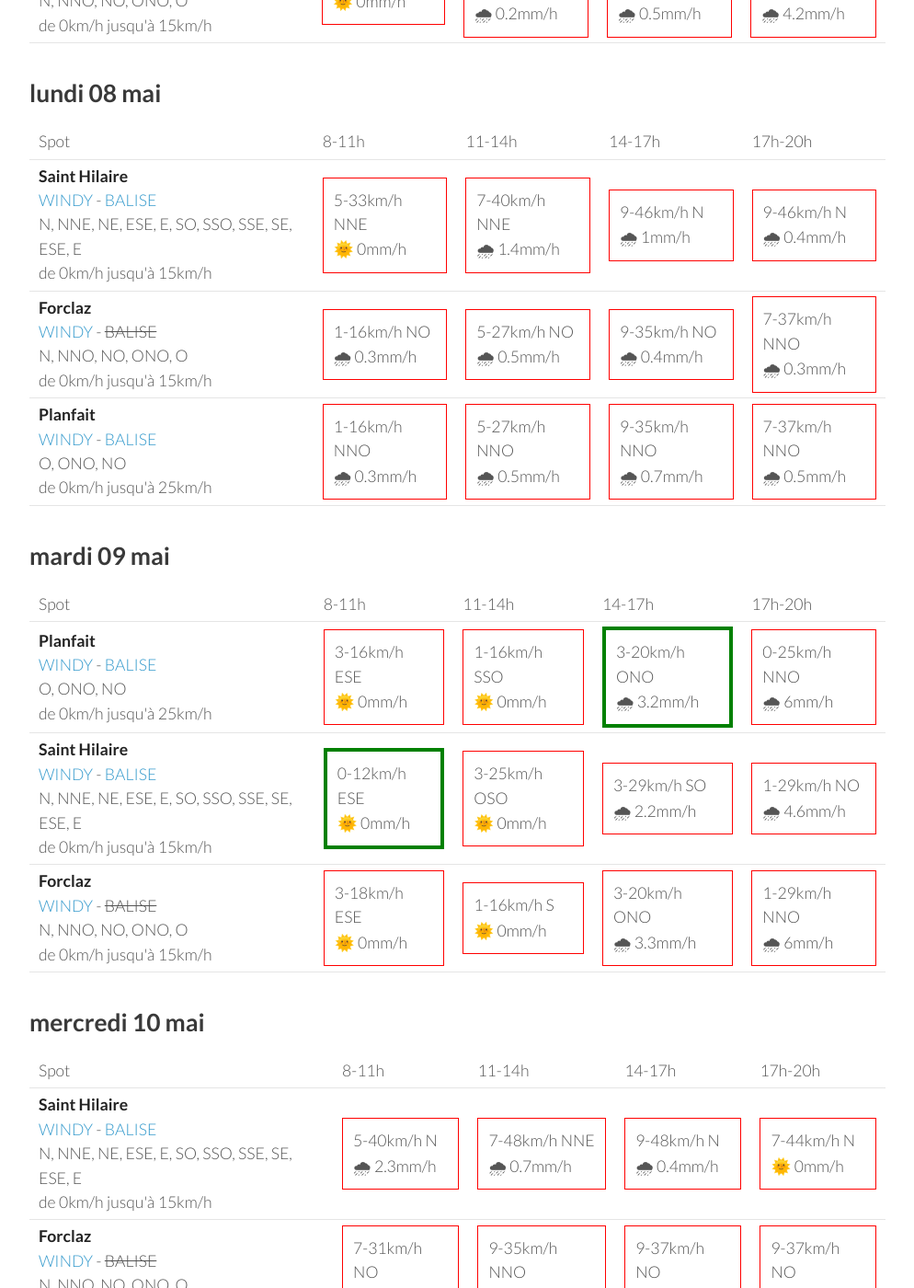
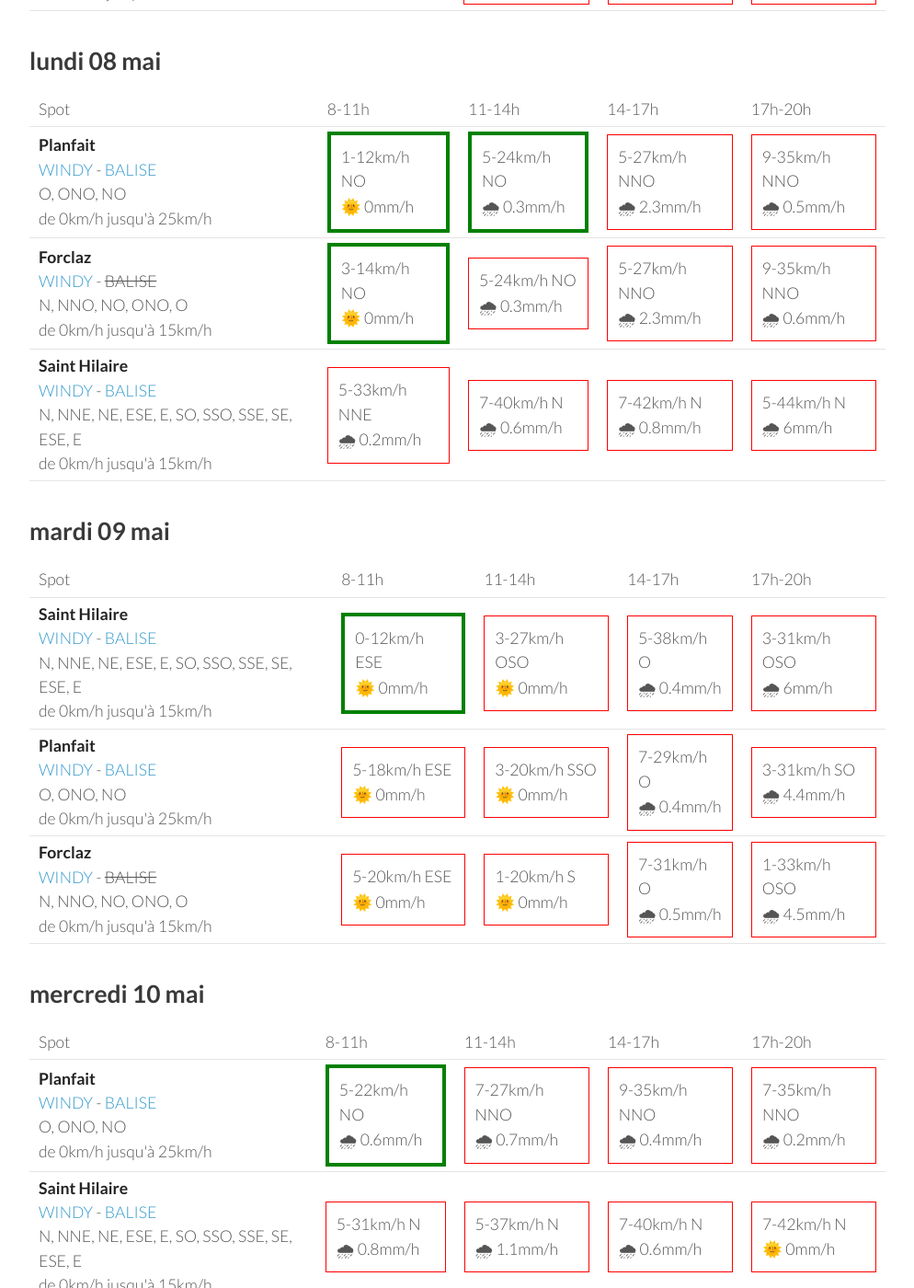
Before and after one commit to parapente-dans-le-nord/parapente-dans-le-nord.github.io, a Jekyll site: the page built from alpes_nord.markdown, in a window 1280 px wide and 1400 px high, scrolled down 1710 px. Shown: the whole window at 92% size, without its empty margins (26-1020 px from the left). Built offline with Jekyll 4.4.1, drawn with Linux system fonts in a browser that asks for light colours; some of the changed text lies outside the part shown.

Commit message:
update index.markdown

```diff
--- a/alpes_nord.markdown
+++ b/alpes_nord.markdown
@@ -25,27 +25,27 @@ page mise à jour le vendredi 05 mai 17:26
         <td><strong>Planfait</strong><br><a href="https://windy.com/45.853/6.223?45.415,6.223,8">WINDY</a> - <span class=""><a href="https://www.openwindmap.org/PP496">BALISE</a> </span><br> <span class="vent-favorable">O, ONO, NO</span><br><span class="force-vent">de 0km/h jusqu'à 25km/h</span> </td>
 
             <td><div class="not-flyable"><p>0-0km/h NA</p><p>🌧️ 0mm/h</p></div></td>
-            <td><div class="flyable"><p>5-12km/h ONO</p><p>🌞 0mm/h</p></div></td>
-            <td><div class="not-flyable"><p>7-16km/h SO</p><p>🌞 0mm/h</p></div></td>
-            <td><div class="not-flyable"><p>5-18km/h SSO</p><p>🌞 0mm/h</p></div></td>
+            <td><div class="not-flyable"><p>0-0km/h NA</p><p>🌧️ 0mm/h</p></div></td>
+            <td><div class="not-flyable"><p>0-0km/h NA</p><p>🌧️ 0mm/h</p></div></td>
+            <td><div class="not-flyable"><p>7-27km/h O</p><p>🌞 0mm/h</p></div></td>
+
+    </tr>
+<tr>
+        <td><strong>Saint Hilaire</strong><br><a href="https://windy.com/45.307/5.888?45.087,5.889,9,m:eUFagkX">WINDY</a> - <span class=""><a href="http://www.balisemeteo.com/balise.php?idBalise=61">BALISE</a> </span><br> <span class="vent-favorable">N, NNE, NE, ESE, E, SO, SSO, SSE, SE, ESE, E</span><br><span class="force-vent">de 0km/h jusqu'à 15km/h</span> </td>
+
+            <td><div class="not-flyable"><p>0-0km/h NA</p><p>🌧️ 0mm/h</p></div></td>
+            <td><div class="not-flyable"><p>0-0km/h NA</p><p>🌧️ 0mm/h</p></div></td>
+            <td><div class="not-flyable"><p>0-0km/h NA</p><p>🌧️ 0mm/h</p></div></td>
+            <td><div class="not-flyable"><p>3-20km/h NNO</p><p>🌞 0mm/h</p></div></td>
 
     </tr>
 <tr>
         <td><strong>Forclaz</strong><br><a href="https://windy.com/45.814/6.247?45.375,6.246,8,m:eVwaglz">WINDY</a> - <span class="no-balise"> BALISE </span><br> <span class="vent-favorable">N, NNO, NO, ONO, O</span><br><span class="force-vent">de 0km/h jusqu'à 15km/h</span> </td>
 
             <td><div class="not-flyable"><p>0-0km/h NA</p><p>🌧️ 0mm/h</p></div></td>
-            <td><div class="flyable"><p>5-12km/h NO</p><p>🌞 0mm/h</p></div></td>
-            <td><div class="not-flyable"><p>5-16km/h OSO</p><p>🌞 0mm/h</p></div></td>
-            <td><div class="not-flyable"><p>5-9km/h SSE</p><p>🌞 0mm/h</p></div></td>
-
-    </tr>
-<tr>
-        <td><strong>Saint Hilaire</strong><br><a href="https://windy.com/45.307/5.888?45.087,5.889,9,m:eUFagkX">WINDY</a> - <span class=""><a href="http://www.balisemeteo.com/balise.php?idBalise=61">BALISE</a> </span><br> <span class="vent-favorable">N, NNE, NE, ESE, E, SO, SSO, SSE, SE, ESE, E</span><br><span class="force-vent">de 0km/h jusqu'à 15km/h</span> </td>
-
             <td><div class="not-flyable"><p>0-0km/h NA</p><p>🌧️ 0mm/h</p></div></td>
-            <td><div class="not-flyable"><p>11-25km/h S</p><p>🌞 0mm/h</p></div></td>
-            <td><div class="not-flyable"><p>11-29km/h S</p><p>🌞 0mm/h</p></div></td>
-            <td><div class="not-flyable"><p>3-22km/h E</p><p>🌞 0mm/h</p></div></td>
+            <td><div class="not-flyable"><p>0-0km/h NA</p><p>🌧️ 0mm/h</p></div></td>
+            <td><div class="not-flyable"><p>0-37km/h E</p><p>🌧 4.7mm/h</p></div></td>
 
     </tr>
 
@@ -65,32 +65,32 @@ page mise à jour le vendredi 05 mai 17:26
       <td>17h-20h</td>
     </tr>
 <tr>
+        <td><strong>Saint Hilaire</strong><br><a href="https://windy.com/45.307/5.888?45.087,5.889,9,m:eUFagkX">WINDY</a> - <span class=""><a href="http://www.balisemeteo.com/balise.php?idBalise=61">BALISE</a> </span><br> <span class="vent-favorable">N, NNE, NE, ESE, E, SO, SSO, SSE, SE, ESE, E</span><br><span class="force-vent">de 0km/h jusqu'à 15km/h</span> </td>
+
+            <td><div class="not-flyable"><p>0-1km/h S</p><p>🌞 0mm/h</p></div></td>
+            <td><div class="flyable"><p>5-12km/h SE</p><p>🌞 0mm/h</p></div></td>
+            <td><div class="not-flyable"><p>5-16km/h SSE</p><p>🌞 0mm/h</p></div></td>
+            <td><div class="flyable"><p>5-14km/h NE</p><p>🌞 0mm/h</p></div></td>
+
+
+    </tr>
+<tr>
         <td><strong>Planfait</strong><br><a href="https://windy.com/45.853/6.223?45.415,6.223,8">WINDY</a> - <span class=""><a href="https://www.openwindmap.org/PP496">BALISE</a> </span><br> <span class="vent-favorable">O, ONO, NO</span><br><span class="force-vent">de 0km/h jusqu'à 25km/h</span> </td>
 
-            <td><div class="not-flyable"><p>1-5km/h E</p><p>🌞 0mm/h</p></div></td>
+            <td><div class="not-flyable"><p>1-5km/h ESE</p><p>🌞 0mm/h</p></div></td>
             <td><div class="not-flyable"><p>3-11km/h SO</p><p>🌞 0mm/h</p></div></td>
-            <td><div class="flyable"><p>7-18km/h O</p><p>🌞 0mm/h</p></div></td>
-            <td><div class="flyable"><p>7-18km/h O</p><p>🌞 0mm/h</p></div></td>
+            <td><div class="flyable"><p>7-20km/h O</p><p>🌞 0mm/h</p></div></td>
+            <td><div class="flyable"><p>7-20km/h O</p><p>🌞 0mm/h</p></div></td>
 
 
     </tr>
 <tr>
         <td><strong>Forclaz</strong><br><a href="https://windy.com/45.814/6.247?45.375,6.246,8,m:eVwaglz">WINDY</a> - <span class="no-balise"> BALISE </span><br> <span class="vent-favorable">N, NNO, NO, ONO, O</span><br><span class="force-vent">de 0km/h jusqu'à 15km/h</span> </td>
 
-            <td><div class="not-flyable"><p>3-5km/h ENE</p><p>🌞 0mm/h</p></div></td>
-            <td><div class="not-flyable"><p>3-11km/h SO</p><p>🌞 0mm/h</p></div></td>
-            <td><div class="flyable"><p>5-14km/h ONO</p><p>🌞 0mm/h</p></div></td>
-            <td><div class="flyable"><p>3-14km/h O</p><p>🌞 0mm/h</p></div></td>
-
-
-    </tr>
-<tr>
-        <td><strong>Saint Hilaire</strong><br><a href="https://windy.com/45.307/5.888?45.087,5.889,9,m:eUFagkX">WINDY</a> - <span class=""><a href="http://www.balisemeteo.com/balise.php?idBalise=61">BALISE</a> </span><br> <span class="vent-favorable">N, NNE, NE, ESE, E, SO, SSO, SSE, SE, ESE, E</span><br><span class="force-vent">de 0km/h jusqu'à 15km/h</span> </td>
-
-            <td><div class="flyable"><p>1-3km/h NE</p><p>🌞 0mm/h</p></div></td>
-            <td><div class="flyable"><p>5-12km/h SE</p><p>🌞 0mm/h</p></div></td>
-            <td><div class="not-flyable"><p>5-16km/h SSE</p><p>🌞 0mm/h</p></div></td>
-            <td><div class="not-flyable"><p>5-12km/h ENE</p><p>🌞 0mm/h</p></div></td>
+            <td><div class="not-flyable"><p>5-18km/h ESE</p><p>🌞 0mm/h</p></div></td>
+            <td><div class="not-flyable"><p>1-20km/h OSO</p><p>🌞 0mm/h</p></div></td>
+            <td><div class="not-flyable"><p>5-24km/h O</p><p>🌞 0mm/h</p></div></td>
+            <td><div class="not-flyable"><p>3-25km/h ONO</p><p>🌞 0mm/h</p></div></td>
 
 
     </tr>
@@ -113,30 +113,30 @@ page mise à jour le vendredi 05 mai 17:26
 <tr>
         <td><strong>Planfait</strong><br><a href="https://windy.com/45.853/6.223?45.415,6.223,8">WINDY</a> - <span class=""><a href="https://www.openwindmap.org/PP496">BALISE</a> </span><br> <span class="vent-favorable">O, ONO, NO</span><br><span class="force-vent">de 0km/h jusqu'à 25km/h</span> </td>
 
-            <td><div class="not-flyable"><p>1-12km/h ESE</p><p>🌞 0mm/h</p></div></td>
-            <td><div class="not-flyable"><p>7-27km/h O</p><p>🌧 0.2mm/h</p></div></td>
-            <td><div class="not-flyable"><p>5-31km/h O</p><p>🌧 0.3mm/h</p></div></td>
-            <td><div class="flyable"><p>3-22km/h O</p><p>🌧 2.4mm/h</p></div></td>
+            <td><div class="not-flyable"><p>1-5km/h S</p><p>🌞 0mm/h</p></div></td>
+            <td><div class="not-flyable"><p>7-27km/h O</p><p>🌞 0mm/h</p></div></td>
+            <td><div class="not-flyable"><p>1-33km/h SSO</p><p>🌧 0.9mm/h</p></div></td>
+            <td><div class="flyable"><p>3-18km/h O</p><p>🌞 0mm/h</p></div></td>
 
 
     </tr>
 <tr>
         <td><strong>Saint Hilaire</strong><br><a href="https://windy.com/45.307/5.888?45.087,5.889,9,m:eUFagkX">WINDY</a> - <span class=""><a href="http://www.balisemeteo.com/balise.php?idBalise=61">BALISE</a> </span><br> <span class="vent-favorable">N, NNE, NE, ESE, E, SO, SSO, SSE, SE, ESE, E</span><br><span class="force-vent">de 0km/h jusqu'à 15km/h</span> </td>
 
-            <td><div class="not-flyable"><p>1-24km/h NNO</p><p>🌞 0mm/h</p></div></td>
-            <td><div class="not-flyable"><p>0-22km/h ONO</p><p>🌞 0mm/h</p></div></td>
-            <td><div class="not-flyable"><p>3-24km/h NO</p><p>🌧 0.9mm/h</p></div></td>
-            <td><div class="not-flyable"><p>1-22km/h NO</p><p>🌧 4.1mm/h</p></div></td>
+            <td><div class="flyable"><p>5-12km/h SSO</p><p>🌞 0mm/h</p></div></td>
+            <td><div class="not-flyable"><p>5-24km/h ONO</p><p>🌧 0.3mm/h</p></div></td>
+            <td><div class="not-flyable"><p>3-27km/h ONO</p><p>🌧 2mm/h</p></div></td>
+            <td><div class="not-flyable"><p>3-25km/h O</p><p>🌧 0.7mm/h</p></div></td>
 
 
     </tr>
 <tr>
         <td><strong>Forclaz</strong><br><a href="https://windy.com/45.814/6.247?45.375,6.246,8,m:eVwaglz">WINDY</a> - <span class="no-balise"> BALISE </span><br> <span class="vent-favorable">N, NNO, NO, ONO, O</span><br><span class="force-vent">de 0km/h jusqu'à 15km/h</span> </td>
 
-            <td><div class="not-flyable"><p>1-14km/h E</p><p>🌞 0mm/h</p></div></td>
-            <td><div class="not-flyable"><p>7-25km/h ONO</p><p>🌧 0.2mm/h</p></div></td>
-            <td><div class="not-flyable"><p>3-31km/h ONO</p><p>🌧 0.5mm/h</p></div></td>
-            <td><div class="not-flyable"><p>3-22km/h ONO</p><p>🌧 4.2mm/h</p></div></td>
+            <td><div class="not-flyable"><p>1-16km/h E</p><p>🌞 0mm/h</p></div></td>
+            <td><div class="not-flyable"><p>7-29km/h ONO</p><p>🌞 0mm/h</p></div></td>
+            <td><div class="not-flyable"><p>1-33km/h ONO</p><p>🌧 1mm/h</p></div></td>
+            <td><div class="not-flyable"><p>3-18km/h ONO</p><p>🌞 0mm/h</p></div></td>
 
 
     </tr>
@@ -157,32 +157,32 @@ page mise à jour le vendredi 05 mai 17:26
       <td>17h-20h</td>
     </tr>
 <tr>
-        <td><strong>Saint Hilaire</strong><br><a href="https://windy.com/45.307/5.888?45.087,5.889,9,m:eUFagkX">WINDY</a> - <span class=""><a href="http://www.balisemeteo.com/balise.php?idBalise=61">BALISE</a> </span><br> <span class="vent-favorable">N, NNE, NE, ESE, E, SO, SSO, SSE, SE, ESE, E</span><br><span class="force-vent">de 0km/h jusqu'à 15km/h</span> </td>
+        <td><strong>Planfait</strong><br><a href="https://windy.com/45.853/6.223?45.415,6.223,8">WINDY</a> - <span class=""><a href="https://www.openwindmap.org/PP496">BALISE</a> </span><br> <span class="vent-favorable">O, ONO, NO</span><br><span class="force-vent">de 0km/h jusqu'à 25km/h</span> </td>
 
-            <td><div class="not-flyable"><p>5-33km/h NNE</p><p>🌞 0mm/h</p></div></td>
-            <td><div class="not-flyable"><p>7-40km/h NNE</p><p>🌧 1.4mm/h</p></div></td>
-            <td><div class="not-flyable"><p>9-46km/h N</p><p>🌧 1mm/h</p></div></td>
-            <td><div class="not-flyable"><p>9-46km/h N</p><p>🌧 0.4mm/h</p></div></td>
+            <td><div class="flyable"><p>1-12km/h NO</p><p>🌞 0mm/h</p></div></td>
+            <td><div class="flyable"><p>5-24km/h NO</p><p>🌧 0.3mm/h</p></div></td>
+            <td><div class="not-flyable"><p>5-27km/h NNO</p><p>🌧 2.3mm/h</p></div></td>
+            <td><div class="not-flyable"><p>9-35km/h NNO</p><p>🌧 0.5mm/h</p></div></td>
 
 
     </tr>
 <tr>
         <td><strong>Forclaz</strong><br><a href="https://windy.com/45.814/6.247?45.375,6.246,8,m:eVwaglz">WINDY</a> - <span class="no-balise"> BALISE </span><br> <span class="vent-favorable">N, NNO, NO, ONO, O</span><br><span class="force-vent">de 0km/h jusqu'à 15km/h</span> </td>
 
-            <td><div class="not-flyable"><p>1-16km/h NO</p><p>🌧 0.3mm/h</p></div></td>
-            <td><div class="not-flyable"><p>5-27km/h NO</p><p>🌧 0.5mm/h</p></div></td>
-            <td><div class="not-flyable"><p>9-35km/h NO</p><p>🌧 0.4mm/h</p></div></td>
-            <td><div class="not-flyable"><p>7-37km/h NNO</p><p>🌧 0.3mm/h</p></div></td>
+            <td><div class="flyable"><p>3-14km/h NO</p><p>🌞 0mm/h</p></div></td>
+            <td><div class="not-flyable"><p>5-24km/h NO</p><p>🌧 0.3mm/h</p></div></td>
+            <td><div class="not-flyable"><p>5-27km/h NNO</p><p>🌧 2.3mm/h</p></div></td>
+            <td><div class="not-flyable"><p>9-35km/h NNO</p><p>🌧 0.6mm/h</p></div></td>
 
 
     </tr>
 <tr>
-        <td><strong>Planfait</strong><br><a href="https://windy.com/45.853/6.223?45.415,6.223,8">WINDY</a> - <span class=""><a href="https://www.openwindmap.org/PP496">BALISE</a> </span><br> <span class="vent-favorable">O, ONO, NO</span><br><span class="force-vent">de 0km/h jusqu'à 25km/h</span> </td>
+        <td><strong>Saint Hilaire</strong><br><a href="https://windy.com/45.307/5.888?45.087,5.889,9,m:eUFagkX">WINDY</a> - <span class=""><a href="http://www.balisemeteo.com/balise.php?idBalise=61">BALISE</a> </span><br> <span class="vent-favorable">N, NNE, NE, ESE, E, SO, SSO, SSE, SE, ESE, E</span><br><span class="force-vent">de 0km/h jusqu'à 15km/h</span> </td>
 
-            <td><div class="not-flyable"><p>1-16km/h NNO</p><p>🌧 0.3mm/h</p></div></td>
-            <td><div class="not-flyable"><p>5-27km/h NNO</p><p>🌧 0.5mm/h</p></div></td>
-            <td><div class="not-flyable"><p>9-35km/h NNO</p><p>🌧 0.7mm/h</p></div></td>
-            <td><div class="not-flyable"><p>7-37km/h NNO</p><p>🌧 0.5mm/h</p></div></td>
+            <td><div class="not-flyable"><p>5-33km/h NNE</p><p>🌧 0.2mm/h</p></div></td>
+            <td><div class="not-flyable"><p>7-40km/h N</p><p>🌧 0.6mm/h</p></div></td>
+            <td><div class="not-flyable"><p>7-42km/h N</p><p>🌧 0.8mm/h</p></div></td>
+            <td><div class="not-flyable"><p>5-44km/h N</p><p>🌧 6mm/h</p></div></td>
 
 
     </tr>
@@ -203,32 +203,32 @@ page mise à jour le vendredi 05 mai 17:26
       <td>17h-20h</td>
     </tr>
 <tr>
-        <td><strong>Planfait</strong><br><a href="https://windy.com/45.853/6.223?45.415,6.223,8">WINDY</a> - <span class=""><a href="https://www.openwindmap.org/PP496">BALISE</a> </span><br> <span class="vent-favorable">O, ONO, NO</span><br><span class="force-vent">de 0km/h jusqu'à 25km/h</span> </td>
+        <td><strong>Saint Hilaire</strong><br><a href="https://windy.com/45.307/5.888?45.087,5.889,9,m:eUFagkX">WINDY</a> - <span class=""><a href="http://www.balisemeteo.com/balise.php?idBalise=61">BALISE</a> </span><br> <span class="vent-favorable">N, NNE, NE, ESE, E, SO, SSO, SSE, SE, ESE, E</span><br><span class="force-vent">de 0km/h jusqu'à 15km/h</span> </td>
 
-            <td><div class="not-flyable"><p>3-16km/h ESE</p><p>🌞 0mm/h</p></div></td>
-            <td><div class="not-flyable"><p>1-16km/h SSO</p><p>🌞 0mm/h</p></div></td>
-            <td><div class="flyable"><p>3-20km/h ONO</p><p>🌧 3.2mm/h</p></div></td>
-            <td><div class="not-flyable"><p>0-25km/h NNO</p><p>🌧 6mm/h</p></div></td>
+            <td><div class="flyable"><p>0-12km/h ESE</p><p>🌞 0mm/h</p></div></td>
+            <td><div class="not-flyable"><p>3-27km/h OSO</p><p>🌞 0mm/h</p></div></td>
+            <td><div class="not-flyable"><p>5-38km/h O</p><p>🌧 0.4mm/h</p></div></td>
+            <td><div class="not-flyable"><p>3-31km/h OSO</p><p>🌧 6mm/h</p></div></td>
 
 
     </tr>
 <tr>
-        <td><strong>Saint Hilaire</strong><br><a href="https://windy.com/45.307/5.888?45.087,5.889,9,m:eUFagkX">WINDY</a> - <span class=""><a href="http://www.balisemeteo.com/balise.php?idBalise=61">BALISE</a> </span><br> <span class="vent-favorable">N, NNE, NE, ESE, E, SO, SSO, SSE, SE, ESE, E</span><br><span class="force-vent">de 0km/h jusqu'à 15km/h</span> </td>
+        <td><strong>Planfait</strong><br><a href="https://windy.com/45.853/6.223?45.415,6.223,8">WINDY</a> - <span class=""><a href="https://www.openwindmap.org/PP496">BALISE</a> </span><br> <span class="vent-favorable">O, ONO, NO</span><br><span class="force-vent">de 0km/h jusqu'à 25km/h</span> </td>
 
-            <td><div class="flyable"><p>0-12km/h ESE</p><p>🌞 0mm/h</p></div></td>
-            <td><div class="not-flyable"><p>3-25km/h OSO</p><p>🌞 0mm/h</p></div></td>
-            <td><div class="not-flyable"><p>3-29km/h SO</p><p>🌧 2.2mm/h</p></div></td>
-            <td><div class="not-flyable"><p>1-29km/h NO</p><p>🌧 4.6mm/h</p></div></td>
+            <td><div class="not-flyable"><p>5-18km/h ESE</p><p>🌞 0mm/h</p></div></td>
+            <td><div class="not-flyable"><p>3-20km/h SSO</p><p>🌞 0mm/h</p></div></td>
+            <td><div class="not-flyable"><p>7-29km/h O</p><p>🌧 0.4mm/h</p></div></td>
+            <td><div class="not-flyable"><p>3-31km/h SO</p><p>🌧 4.4mm/h</p></div></td>
 
 
     </tr>
 <tr>
         <td><strong>Forclaz</strong><br><a href="https://windy.com/45.814/6.247?45.375,6.246,8,m:eVwaglz">WINDY</a> - <span class="no-balise"> BALISE </span><br> <span class="vent-favorable">N, NNO, NO, ONO, O</span><br><span class="force-vent">de 0km/h jusqu'à 15km/h</span> </td>
 
-            <td><div class="not-flyable"><p>3-18km/h ESE</p><p>🌞 0mm/h</p></div></td>
-            <td><div class="not-flyable"><p>1-16km/h S</p><p>🌞 0mm/h</p></div></td>
-            <td><div class="not-flyable"><p>3-20km/h ONO</p><p>🌧 3.3mm/h</p></div></td>
-            <td><div class="not-flyable"><p>1-29km/h NNO</p><p>🌧 6mm/h</p></div></td>
+            <td><div class="not-flyable"><p>5-20km/h ESE</p><p>🌞 0mm/h</p></div></td>
+            <td><div class="not-flyable"><p>1-20km/h S</p><p>🌞 0mm/h</p></div></td>
+            <td><div class="not-flyable"><p>7-31km/h O</p><p>🌧 0.5mm/h</p></div></td>
+            <td><div class="not-flyable"><p>1-33km/h OSO</p><p>🌧 4.5mm/h</p></div></td>
 
 
     </tr>
@@ -249,32 +249,32 @@ page mise à jour le vendredi 05 mai 17:26
       <td>17h-20h</td>
     </tr>
 <tr>
+        <td><strong>Planfait</strong><br><a href="https://windy.com/45.853/6.223?45.415,6.223,8">WINDY</a> - <span class=""><a href="https://www.openwindmap.org/PP496">BALISE</a> </span><br> <span class="vent-favorable">O, ONO, NO</span><br><span class="force-vent">de 0km/h jusqu'à 25km/h</span> </td>
+
+            <td><div class="flyable"><p>5-22km/h NO</p><p>🌧 0.6mm/h</p></div></td>
+            <td><div class="not-flyable"><p>7-27km/h NNO</p><p>🌧 0.7mm/h</p></div></td>
+            <td><div class="not-flyable"><p>9-35km/h NNO</p><p>🌧 0.4mm/h</p></div></td>
+            <td><div class="not-flyable"><p>7-35km/h NNO</p><p>🌧 0.2mm/h</p></div></td>
+
+
+    </tr>
+<tr>
         <td><strong>Saint Hilaire</strong><br><a href="https://windy.com/45.307/5.888?45.087,5.889,9,m:eUFagkX">WINDY</a> - <span class=""><a href="http://www.balisemeteo.com/balise.php?idBalise=61">BALISE</a> </span><br> <span class="vent-favorable">N, NNE, NE, ESE, E, SO, SSO, SSE, SE, ESE, E</span><br><span class="force-vent">de 0km/h jusqu'à 15km/h</span> </td>
 
-            <td><div class="not-flyable"><p>5-40km/h N</p><p>🌧 2.3mm/h</p></div></td>
-            <td><div class="not-flyable"><p>7-48km/h NNE</p><p>🌧 0.7mm/h</p></div></td>
-            <td><div class="not-flyable"><p>9-48km/h N</p><p>🌧 0.4mm/h</p></div></td>
-            <td><div class="not-flyable"><p>7-44km/h N</p><p>🌞 0mm/h</p></div></td>
+            <td><div class="not-flyable"><p>5-31km/h N</p><p>🌧 0.8mm/h</p></div></td>
+            <td><div class="not-flyable"><p>5-37km/h N</p><p>🌧 1.1mm/h</p></div></td>
+            <td><div class="not-flyable"><p>7-40km/h N</p><p>🌧 0.6mm/h</p></div></td>
+            <td><div class="not-flyable"><p>7-42km/h N</p><p>🌞 0mm/h</p></div></td>
 
 
     </tr>
 <tr>
         <td><strong>Forclaz</strong><br><a href="https://windy.com/45.814/6.247?45.375,6.246,8,m:eVwaglz">WINDY</a> - <span class="no-balise"> BALISE </span><br> <span class="vent-favorable">N, NNO, NO, ONO, O</span><br><span class="force-vent">de 0km/h jusqu'à 15km/h</span> </td>
 
-            <td><div class="not-flyable"><p>7-31km/h NO</p><p>🌧 1.4mm/h</p></div></td>
-            <td><div class="not-flyable"><p>9-35km/h NNO</p><p>🌧 0.6mm/h</p></div></td>
-            <td><div class="not-flyable"><p>9-37km/h NO</p><p>🌧 0.3mm/h</p></div></td>
-            <td><div class="not-flyable"><p>9-37km/h NO</p><p>🌞 0mm/h</p></div></td>
-
-
-    </tr>
-<tr>
-        <td><strong>Planfait</strong><br><a href="https://windy.com/45.853/6.223?45.415,6.223,8">WINDY</a> - <span class=""><a href="https://www.openwindmap.org/PP496">BALISE</a> </span><br> <span class="vent-favorable">O, ONO, NO</span><br><span class="force-vent">de 0km/h jusqu'à 25km/h</span> </td>
-
-            <td><div class="not-flyable"><p>7-29km/h NO</p><p>🌧 1.7mm/h</p></div></td>
-            <td><div class="not-flyable"><p>9-33km/h NNO</p><p>🌧 0.4mm/h</p></div></td>
-            <td><div class="not-flyable"><p>9-35km/h NO</p><p>🌧 0.2mm/h</p></div></td>
-            <td><div class="not-flyable"><p>9-35km/h NO</p><p>🌞 0mm/h</p></div></td>
+            <td><div class="not-flyable"><p>5-22km/h NO</p><p>🌧 0.7mm/h</p></div></td>
+            <td><div class="not-flyable"><p>7-29km/h NO</p><p>🌧 0.6mm/h</p></div></td>
+            <td><div class="not-flyable"><p>9-37km/h NNO</p><p>🌧 0.5mm/h</p></div></td>
+            <td><div class="not-flyable"><p>7-37km/h NNO</p><p>🌞 0mm/h</p></div></td>
 
 
     </tr>
```
Also changed, not shown: other parts of alpes_nord.markdown (+1 -1 lines).
